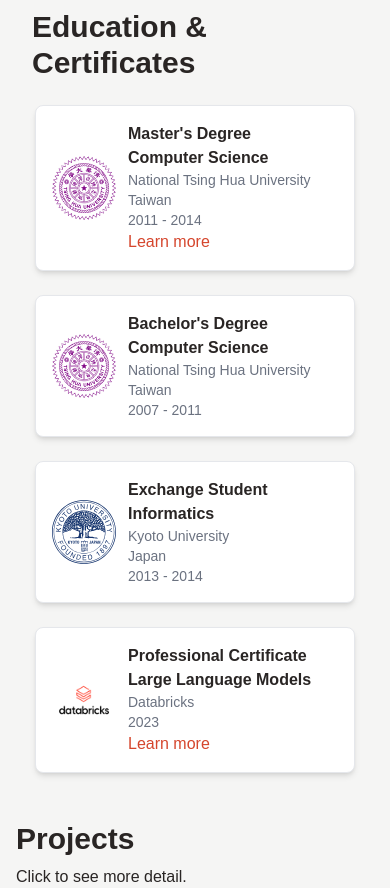
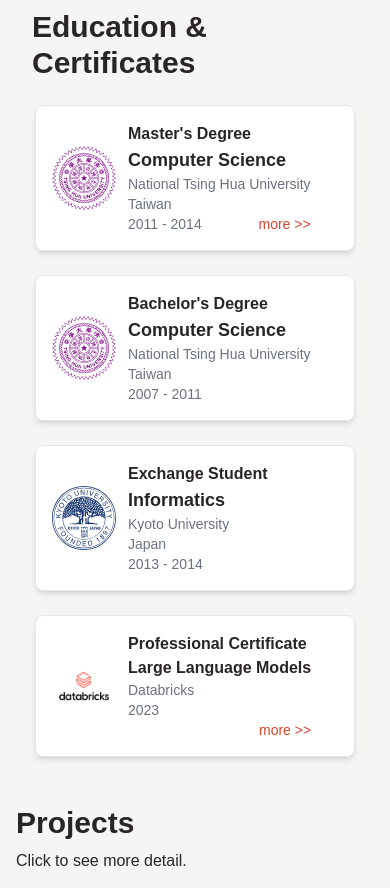
Before and after one commit to ikulan/ikulan.github.io, a React (Vite) app: page / in a window 390 px wide. Shown: the part 2140-3028 px from the top of the page. Built offline with nearby package versions, Linux system fonts and the light colour scheme.

Commit message:
Adjust Education Card layouts

```diff
--- a/src/components/EduCard.jsx
+++ b/src/components/EduCard.jsx
@@ -28,7 +28,7 @@ function EduCard(props) {
     >
       <div>
         <p className="text-md font-semibold xl:text-lg">{props.degree}</p>
-        <p className="font-semibold lg:text-xl">{props.program}</p>
+        <p className="text-lg font-semibold lg:text-xl">{props.program}</p>
         <p className="text-sm text-gray-500 xl:text-base">{props.school}</p>
         <p className="text-sm text-gray-500 xl:text-base">{props.location}</p>
         <p className="text-sm text-gray-500 xl:text-base">{props.years}</p>
--- a/src/components/EduCardWithModal.jsx
+++ b/src/components/EduCardWithModal.jsx
@@ -5,6 +5,7 @@ import EduModal from "./EduModal";
 
 function EduCardWithModal(props) {
   const [openModal, setOpenModal] = useState(false);
+  const titleSize = props.program.length > 18 ? "text-md" : "text-lg";
 
   return (
     <>
@@ -17,16 +18,36 @@ function EduCardWithModal(props) {
       >
         <div>
           <p className="text-md font-semibold xl:text-lg">{props.degree}</p>
-          <p className="font-semibold lg:text-xl">{props.program}</p>
+          <p className={`${titleSize} font-semibold lg:text-xl`}>
+            {props.program}
+          </p>
           <p className="text-sm text-gray-500 xl:text-base">{props.school}</p>
-          <p className="text-sm text-gray-500 xl:text-base">{props.location}</p>
-          <p className="text-sm text-gray-500 xl:text-base">{props.years}</p>
-          <a
-            className="text-peach-600 hover:underline"
-            onClick={() => setOpenModal(true)}
-          >
-            Learn more
-          </a>
+          {props.location ? (
+            <>
+              <p className="text-sm text-gray-500 xl:text-base">
+                {props.location}
+              </p>
+              <div className="flex justify-between">
+                <p className="text-sm text-gray-500 xl:text-base">
+                  {props.years}
+                </p>
+                <p className="text-sm text-peach-600 hover:underline">
+                  more &gt;&gt;
+                </p>
+              </div>
+            </>
+          ) : (
+            <>
+              <p className="text-sm text-gray-500 xl:text-base">
+                {props.years}
+              </p>
+              <div className="flex justify-end">
+                <p className="text-sm text-peach-600 hover:underline">
+                  more &gt;&gt;
+                </p>
+              </div>
+            </>
+          )}
         </div>
       </Card>
       <EduModal
--- a/src/components/EduModal.jsx
+++ b/src/components/EduModal.jsx
@@ -16,7 +16,7 @@ function EduModal(props) {
       <Modal.Body>
         <div className="text-center">
           <p className="text-md font-medium xl:text-lg">{props.degree}</p>
-          <p className="font-semibold lg:text-xl">{props.program}</p>
+          <p className="text-lg font-semibold lg:text-xl">{props.program}</p>
           <span className="text-sm text-gray-500 xl:text-base">
             {props.school}
           </span>
@@ -28,7 +28,9 @@ function EduModal(props) {
         <div className="mb-4 mt-2 space-y-4">
           <props.detailComponent />
         </div>
+
         <div className="grid w-full grid-cols-2 gap-2">
+          {props.credentialUrl ? (
             <Button
               theme={buttonTheme}
               className="grow"
@@ -39,6 +41,10 @@ function EduModal(props) {
               Show Credential
               <ExtLinkSvg className="ml-2 w-5 stroke-peach-900" />
             </Button>
+          ) : (
+            <div></div>
+          )}
+
           <Button
             theme={buttonTheme}
             className="grow"
```
Lines whose indentation alone changed are shown as unchanged.
